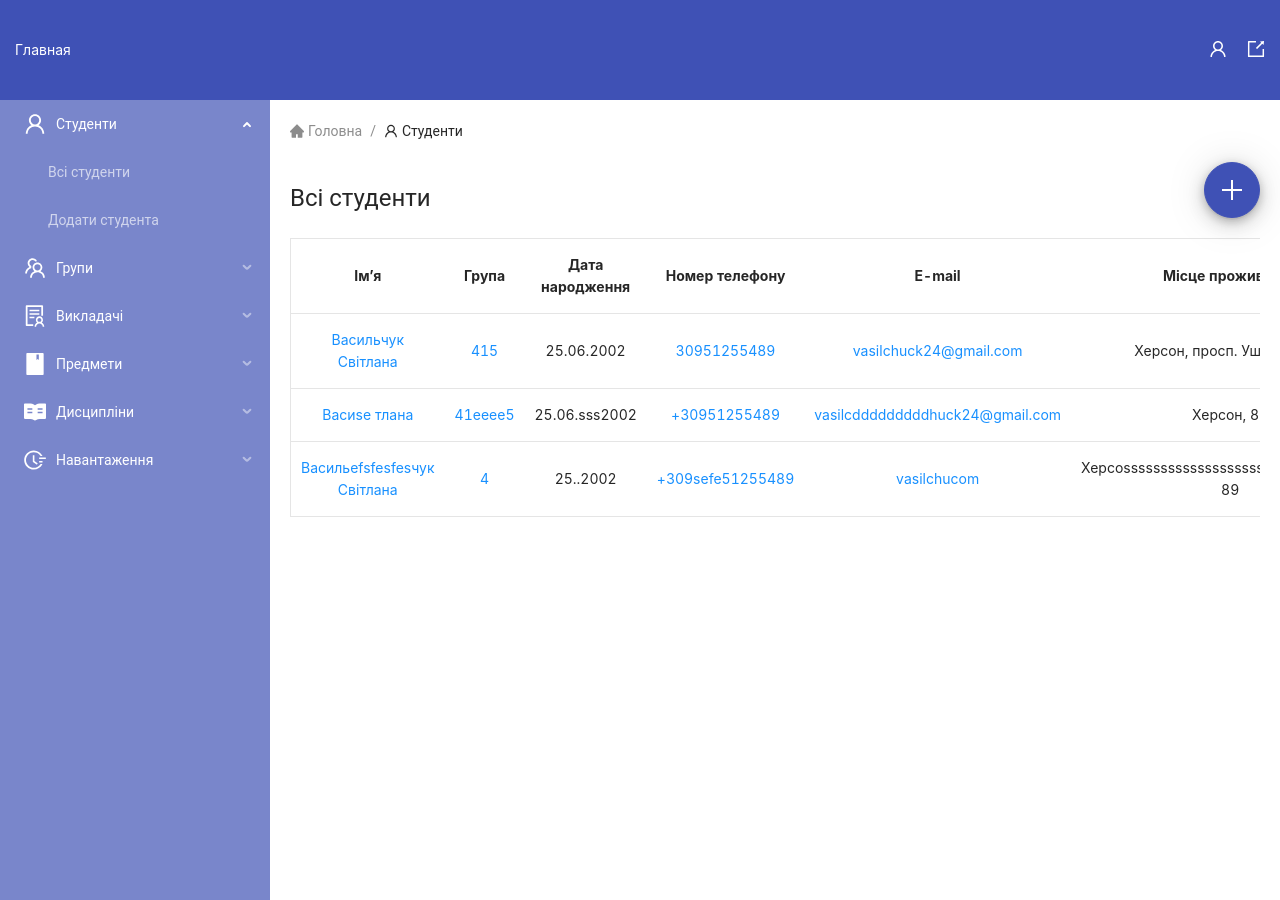
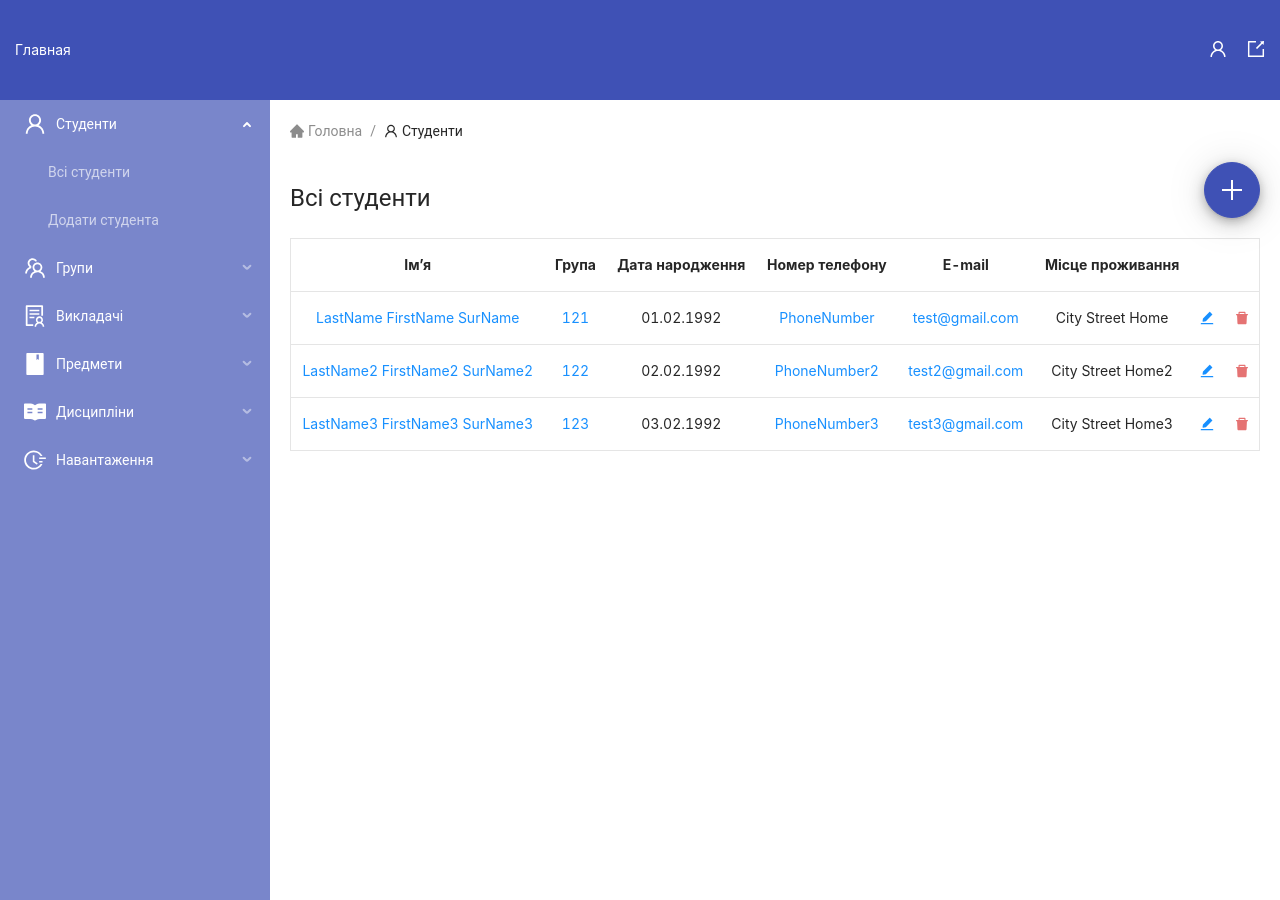
Before and after one commit to LordPozdnyakov/Timetable-for-university-frontend, a React (Create React App) app: page /students in a window 1280 px wide. Built offline with nearby package versions, Linux system fonts and the light colour scheme; data requests are answered from the project's data file.

Commit message:
add students loading, refactor, add data to json-server, change breadcrumbs

```diff
--- a/db.json
+++ b/db.json
@@ -1,3 +1,61 @@
 {
-  "users": {}
+  "users": [
+    {
+      "UserId": 1,
+      "Email": "test@gmail.com",
+      "PasswordHash": "passwordhash",
+      "RememberMe": true,
+      "Token": "token",
+      "Privilege": "student",
+      "FirstName": "FirstName",
+      "LastName": "LastName",
+      "SurName": "SurName",
+      "FatherName": "FatherName",
+      "FatherPhone": "FatherPhone",
+      "MotherName": "MotherName",
+      "MotherPhone": "MotherPhone",
+      "BirthDay": "01.02.1992",
+      "PhoneNumber": "PhoneNumber",
+      "GroupId": 121,
+      "Address":"City Street Home"
+    },
+    {
+      "UserId": 2,
+      "Email": "test2@gmail.com",
+      "PasswordHash": "passwordhash2",
+      "RememberMe": true,
+      "Token": "token2",
+      "Privilege": "student",
+      "FirstName": "FirstName2",
+      "LastName": "LastName2",
+      "SurName": "SurName2",
+      "FatherName": "FatherName2",
+      "FatherPhone": "FatherPhone2",
+      "MotherName": "MotherName2",
+      "MotherPhone": "MotherPhone2",
+      "BirthDay": "02.02.1992",
+      "PhoneNumber": "PhoneNumber2",
+      "GroupId": 122,
+      "Address": "City Street Home2"
+    },
+    {
+      "UserId": 3,
+      "Email": "test3@gmail.com",
+      "PasswordHash": "passwordhash3",
+      "RememberMe": true,
+      "Token": "token3",
+      "Privilege": "student",
+      "FirstName": "FirstName3",
+      "LastName": "LastName3",
+      "SurName": "SurName3",
+      "FatherName": "FatherName3",
+      "FatherPhone": "FatherPhone3",
+      "MotherName": "MotherName3",
+      "MotherPhone": "MotherPhone3",
+      "BirthDay": "03.02.1992",
+      "PhoneNumber": "PhoneNumber3",
+      "GroupId": 123,
+      "Address": "City Street Home3"
+    }
+  ]
 }
--- /dev/null
+++ b/src/API/studentsAPI.ts
@@ -0,0 +1,6 @@
+import {instance} from './core';
+
+export const getAllStudents = async () => {
+  const response = await instance.get('users');
+  return response.data;
+}
--- a/src/Components/Breadcrumbs/Breadcrumbs.tsx
+++ b/src/Components/Breadcrumbs/Breadcrumbs.tsx
@@ -3,8 +3,8 @@ import {Breadcrumb} from 'antd';
 import {HomeFilled, UserOutlined} from '@ant-design/icons';
 import {useLocation} from 'react-router-dom';
 import IPathnamesProperties from '../../Types/IPathnamesProperties';
-import {checkIfPageIsProfile, createBreadcrumpsForUserName, createPathnamesArray} from '../../Shared/helpers';
-import './Breadcrumps.scss';
+import {checkIfPageIsProfile, createPathnamesArray} from '../../Shared/helpers';
+import './Breadcrumbs.scss';
 
 const pathnamesProperties: IPathnamesProperties[] = [
   {
@@ -47,8 +47,9 @@ const Breadcrumbs = () => {
       {
         pathnames.map((path: string, index: number) => {
           let pathProperty: IPathnamesProperties | undefined = pathnamesProperties.find((pathProps: IPathnamesProperties) => path === pathProps.path);
-          if (index === pathnames.length - 1 && isProfile) {
-            pathProperty = createBreadcrumpsForUserName(pathnames, path);
+          if (!pathProperty && index === pathnames.length - 1 && isProfile) {
+            // console.log('create')
+          //  pathProperty = createBreadcrumpsForUserName(pathnames, path);
           }
           if (!pathProperty) return null;
           const {title, icon} = pathProperty;
--- a/src/Components/Student/Student.tsx
+++ b/src/Components/Student/Student.tsx
@@ -1,14 +1,15 @@
 import React, {useState} from 'react';
 import {Link} from 'react-router-dom';
 import {DeleteFilled, EditFilled} from '@ant-design/icons';
-import IStudentProps from '../../Types/IStudentProps';
 import './Student.scss';
 import SimpleModal from "../../SimpleModal/SimpleModal";
 import {message} from 'antd';
+import IUser from "../../Types/IUser";
 
-const Student = ({student} : { student: IStudentProps }) => {
+const Student = ({student} : { student: IUser }) => {
 
-  const {id, name, group, birthDate, phone, email, address} = student;
+  const {UserId, FirstName, LastName, SurName, GroupId, BirthDay, PhoneNumber, Email, Address} = student;
+  const fullName = `${LastName} ${FirstName} ${SurName}`;
 
   const [isModalVisible, setIsModalVisible] = useState(false);
 
@@ -33,27 +34,27 @@ const Student = ({student} : { student: IStudentProps }) => {
     <React.Fragment>
       <tr>
         <td>
-          <Link to={`/students/${id}`}>
-            {name}
+          <Link to={`/students/${UserId}`}>
+            {fullName}
           </Link>
         </td>
         <td>
-          <Link to={`/groups/${group}`}>
-            {group}
+          <Link to={`/groups/${GroupId}`}>
+            {GroupId}
           </Link>
         </td>
-        <td>{birthDate}</td>
+        <td>{BirthDay}</td>
         <td>
-          <a href={`tel:${phone}`}>
-            {phone}
+          <a href={`tel:${PhoneNumber}`}>
+            {PhoneNumber}
           </a>
         </td>
         <td>
-          <a href={`mailto:${email}`}>
-            {email}
+          <a href={`mailto:${Email}`}>
+            {Email}
           </a>
         </td>
-        <td>{address}</td>
+        <td>{Address}</td>
         <td className='table-icon edit-icon'>
           <Link to='/students/edit-student'>
             <EditFilled/>
@@ -62,7 +63,7 @@ const Student = ({student} : { student: IStudentProps }) => {
         <td className='table-icon delete-icon' onClick={showModal}><DeleteFilled/></td>
       </tr>
       <SimpleModal title='Видалити студента?'
-                   content={`Студент ${student.name} буде повністю видалений із системи.
+                   content={`Студент ${fullName} буде повністю видалений із системи.
                    Продовжити?`}
                    isModalVisible={isModalVisible}
                    hideModal={hideModal}
--- a/src/Pages/StudentsPage/StudentsPage.tsx
+++ b/src/Pages/StudentsPage/StudentsPage.tsx
@@ -1,51 +1,21 @@
 import React, {useEffect} from 'react';
 import {Link} from 'react-router-dom';
 import Student from '../../Components/Student/Student';
-import IStudentProps from "../../Types/IStudentProps";
 import {Button} from 'antd';
 import {PlusOutlined} from '@ant-design/icons';
 import {useTypedSelector} from '../../hooks/useTypedSelector';
 import {getStudents} from '../../Redux/Actions/studentsActions';
 import {useActions} from '../../hooks/useActions';
 import './StudentsPage.scss';
-
-export const students: IStudentProps[] = [
-  {
-    id: Math.ceil(Math.random() *  Date.now()),
-    name: 'Васильчук Світлана',
-    group: '415',
-    birthDate: '25.06.2002',
-    phone: '30951255489',
-    email: 'vasilchuck24@gmail.com',
-    address: 'Херсон, просп. Ушакова, 89'
-  },
-  {
-    id: Math.ceil(Math.random() *  Date.now()),
-    name: 'Васиse тлана',
-    group: '41eeee5',
-    birthDate: '25.06.sss2002',
-    phone: '+30951255489',
-    email: 'vasilcdddddddddhuck24@gmail.com',
-    address: 'Херсон, 89'
-  },
-  {
-    id: Math.ceil(Math.random() *  Date.now()),
-    name: 'Васильefsfesfesчук Світлана',
-    group: '4',
-    birthDate: '25..2002',
-    phone: '+309sefe51255489',
-    email: 'vasilchucom',
-    address: 'Херсоssssssssssssssssssssssssssssssssва, 89'
-  }
-]
+import IUser from "../../Types/IUser";
 
 const StudentsPage = () => {
   //TODO: rename allStudents
-  const {students: allStudents, loading, error} = useTypedSelector((state) => state.studentsReducer);
+  const {students, loading, error} = useTypedSelector((state) => state.studentsReducer);
   const {getStudents} = useActions();
 
   useEffect(() => {
-    // getStudents();
+    getStudents();
   }, []);
 
   if (loading) {
@@ -82,8 +52,8 @@ const StudentsPage = () => {
               <th></th>
             </tr>
             {
-              students.map((student: IStudentProps) => {
-                return <Student student={student} key={student.id}/>;
+              students.map((student: IUser) => {
+                return <Student student={student} key={student.UserId}/>;
               })
             }
           </tbody>
--- /dev/null
+++ b/src/Redux/Actions/actions.ts
@@ -0,0 +1,26 @@
+import {
+  IGetStudentsAction,
+  IGetStudentsErrorAction,
+  IGetStudentsSuccessAction,
+  StudentsActionTypes
+} from '../../Types/IStudentsReducer';
+
+export const getStudentsAction = (): IGetStudentsAction => {
+  return {
+    type: StudentsActionTypes.GET_STUDENTS
+  };
+}
+
+export const getStudentsSuccessAction = (payload: any): IGetStudentsSuccessAction => {
+  return {
+    type: StudentsActionTypes.GET_STUDENTS_SUCCESS,
+    payload,
+  };
+}
+
+export const getStudentsErrorAction = (payload: string): IGetStudentsErrorAction => {
+  return {
+    type: StudentsActionTypes.GET_STUDENTS_ERROR,
+    payload
+  };
+}
--- a/src/Redux/Actions/studentsActions.ts
+++ b/src/Redux/Actions/studentsActions.ts
@@ -1,22 +1,18 @@
-import {StudentsAction, StudentsActionTypes} from '../../Types/IStudentsReducer';
+import {StudentsAction} from '../../Types/IStudentsReducer';
 import {Dispatch} from 'redux';
-import {instance} from '../../API/core';
+import {getStudentsAction, getStudentsErrorAction, getStudentsSuccessAction} from "./actions";
+import {getAllStudents} from '../../API/studentsAPI';
+import IUser from '../../Types/IUser';
 
 export const getStudents = () => {
   return async (dispatch: Dispatch<StudentsAction>) => {
     try {
-      dispatch({type: StudentsActionTypes.GET_STUDENTS});
+      dispatch(getStudentsAction());
       //TODO: any type, add correct url
-      const response: any = await instance.get('students');
-      dispatch({
-        type: StudentsActionTypes.GET_STUDENTS_SUCCESS,
-        payload: response.data
-      });
+      const response: IUser[] = await getAllStudents();
+      dispatch(getStudentsSuccessAction(response));
     } catch (e) {
-      dispatch({
-        type: StudentsActionTypes.GET_STUDENTS_ERROR,
-        payload: 'Помилка при завантаженні студентів'
-      });
+      dispatch(getStudentsErrorAction(`Помилка при завантаженні: ${(e as Error).message}`));
     }
   }
 }
--- a/src/Shared/helpers.ts
+++ b/src/Shared/helpers.ts
@@ -1,6 +1,4 @@
-import IStudentProps from '../Types/IStudentProps';
 import IPathnamesProperties from '../Types/IPathnamesProperties';
-import {students} from '../Pages/StudentsPage/StudentsPage';
 
 export function createPathnamesArray(fullPathname: string): string[] {
   return fullPathname.split('/').filter((p) => p);
@@ -9,10 +7,11 @@ export function createPathnamesArray(fullPathname: string): string[] {
 export function checkIfPageIsProfile(fullPathname: string): boolean {
   const pathnames: string[] = createPathnamesArray(fullPathname);
   const containsId: boolean = !isNaN(+pathnames[1]);
-  return (fullPathname.includes('students') || fullPathname.includes('teachers'))
+  return (pathnames[0] === ('students') || pathnames[0] === ('teachers'))
     && pathnames.length === 2 && containsId;
 }
 
+/*
 export function findUserNameById(data: IStudentProps[] | null, id: number): string {
   if (!data) return 'Користувач не знайден';
   const userName: IStudentProps | undefined = data.find((user: IStudentProps) => id === user.id);
@@ -23,7 +22,7 @@ export function findUserNameById(data: IStudentProps[] | null, id: number): stri
 export function createBreadcrumpsForUserName (pathnames: string[], path: string): IPathnamesProperties {
   let data: IStudentProps[] | null = null;
   if (pathnames[0] === 'students') {
-    data = students;
+    // data = students;
   } else if (pathnames[0] === 'teachers') {
     //data = teachers;
   } else {
@@ -36,3 +35,4 @@ export function createBreadcrumpsForUserName (pathnames: string[], path: string)
     icon: null
   };
 }
+*/
--- /dev/null
+++ b/src/Types/IUser.ts
@@ -0,0 +1,30 @@
+export default interface IUser {
+  UserId: number,
+
+  // Login
+  Email: string,
+  PasswordHash: string,
+  RememberMe: boolean,
+  Token: string,
+
+  // Privilege
+  Privilege: string,
+
+  // Name
+  FirstName: string,
+  LastName: string
+  SurName: string,
+
+  // Parents
+  FatherName: string,
+  FatherPhone: string,
+  MotherName: string,
+  MotherPhone: string,
+
+  // Others
+  BirthDay: string,
+  PhoneNumber: string,
+  GroupId: number,
+  GroupName: string
+  Address: string
+}
```
Also changed, not shown: src/Types/IStudentProps.ts (deleted, +0 -9 lines), src/Types/IStudentsReducer.ts (+3 -5 lines), src/Components/Breadcrumbs/Breadcrumbs.scss (renamed from src/Components/Breadcrumbs/Breadcrumps.scss).
